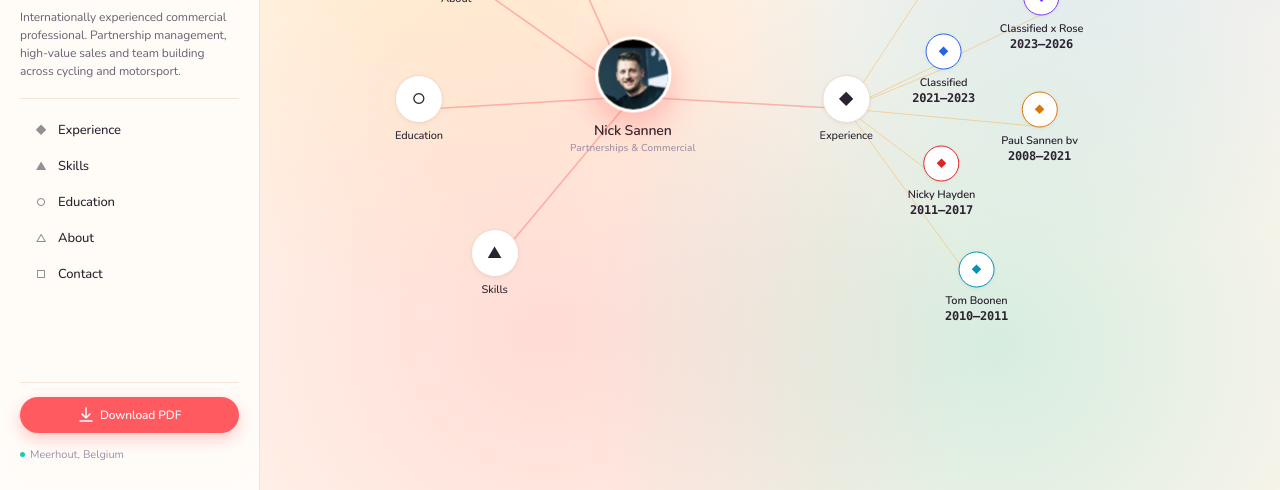
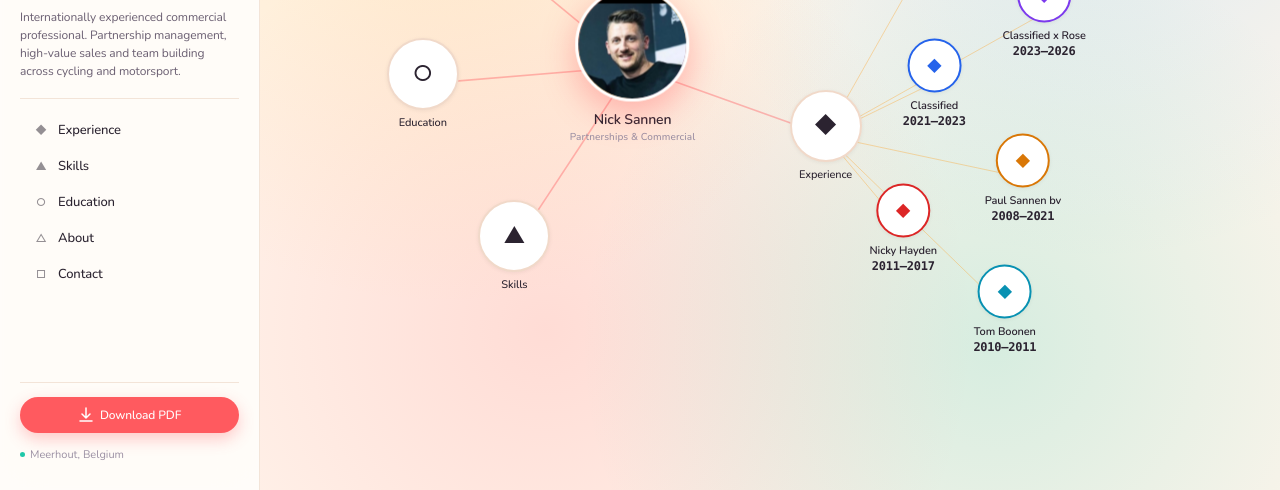
Before and after one commit to Scylark/NickSannen, a plain HTML site: page index.html in a window 1280 px wide. Shown: the part 310-800 px from the top of the page. Drawn offline with nearby package versions, Linux system fonts and the light colour scheme.

Commit message:
Scale all nodes 50% larger with matching layout spacing
Co-Authored-By: Claude Opus 4.8 <noreply@anthropic.com>

```diff
--- a/graph.js
+++ b/graph.js
@@ -59,7 +59,7 @@ class GraphEngine {
             ...data.center,
             x: centerX,
             y: cy,
-            radius: 36
+            radius: 54
         });
 
         // Category nodes — place at defined angles
@@ -72,7 +72,7 @@ class GraphEngine {
                 ...n,
                 x: centerX + Math.cos(angle) * catDist,
                 y: cy + Math.sin(angle) * catDist,
-                radius: 24
+                radius: 36
             });
         });
 
@@ -80,18 +80,18 @@ class GraphEngine {
         const roles = data.nodes.filter(n => n.type === 'role').sort((a, b) => (a.order || 0) - (b.order || 0));
         const expNode = this.nodeData.find(n => n.id === 'experience');
 
-        const roleStartX = expNode ? expNode.x + 160 : cx + 200;
-        const roleStartY = cy - (roles.length - 1) * 32; // center the stack vertically
-        const roleSpacingY = 64; // vertical gap between roles
+        const roleStartX = expNode ? expNode.x + 200 : cx + 240;
+        const roleStartY = cy - (roles.length - 1) * 44; // center the stack vertically
+        const roleSpacingY = 88; // vertical gap between roles
 
         roles.forEach((n, i) => {
             // Stagger X slightly for visual interest (alternate offset)
-            const xOffset = (i % 2) * 20;
+            const xOffset = (i % 2) * 24;
             this.nodeData.push({
                 ...n,
                 x: roleStartX + xOffset,
                 y: roleStartY + i * roleSpacingY,
-                radius: 18
+                radius: 27
             });
         });
 
@@ -174,7 +174,7 @@ class GraphEngine {
             if (!expNode) return;
 
             // Desired vertical span centered on experience node
-            const spacing = 60;
+            const spacing = 84;
             const totalHeight = (roleNodes.length - 1) * spacing;
             const topY = expNode.y - totalHeight / 2;
 
--- a/styles.css
+++ b/styles.css
@@ -336,15 +336,15 @@ body {
 }
 
 .node-shape {
-    width: 42px;
-    height: 42px;
+    width: 63px;
+    height: 63px;
     display: flex;
     align-items: center;
     justify-content: center;
-    border: 1.5px solid var(--border);
+    border: 2px solid var(--border);
     background: var(--bg-card);
     border-radius: 50%;
-    font-size: 13px;
+    font-size: 19px;
     transition: all var(--transition);
     box-shadow: 0 1px 4px rgba(0,0,0,0.06);
     overflow: hidden;
@@ -360,8 +360,8 @@ body {
 }
 
 .node.center .node-shape {
-    width: 76px;
-    height: 76px;
+    width: 114px;
+    height: 114px;
     background: linear-gradient(135deg, #ff5a5f, #ffc145 55%, #7b6ef6);
     border: 3px solid white;
     box-shadow: 0 12px 34px rgba(255,90,95,0.40);
@@ -384,16 +384,16 @@ body {
 }
 
 .node.category .node-shape {
-    width: 48px;
-    height: 48px;
-    font-size: 15px;
+    width: 72px;
+    height: 72px;
+    font-size: 22px;
     background: var(--bg-card);
 }
 
 .node.role .node-shape {
-    width: 36px;
-    height: 36px;
-    font-size: 10px;
+    width: 54px;
+    height: 54px;
+    font-size: 15px;
 }
 
 .node-label {
```
